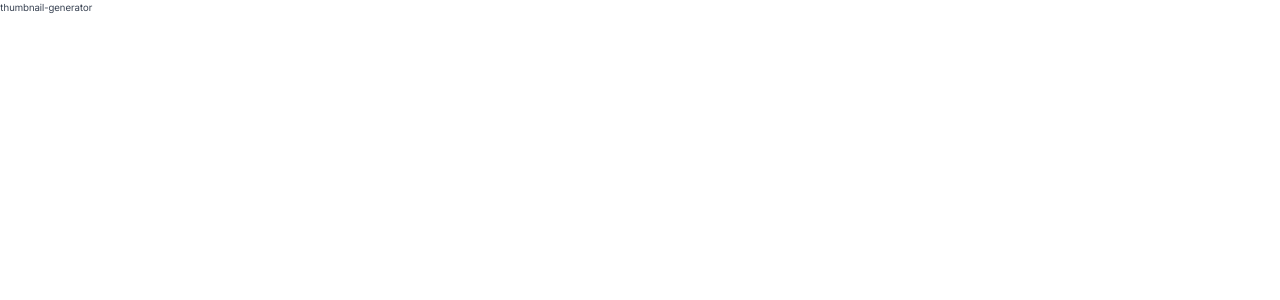
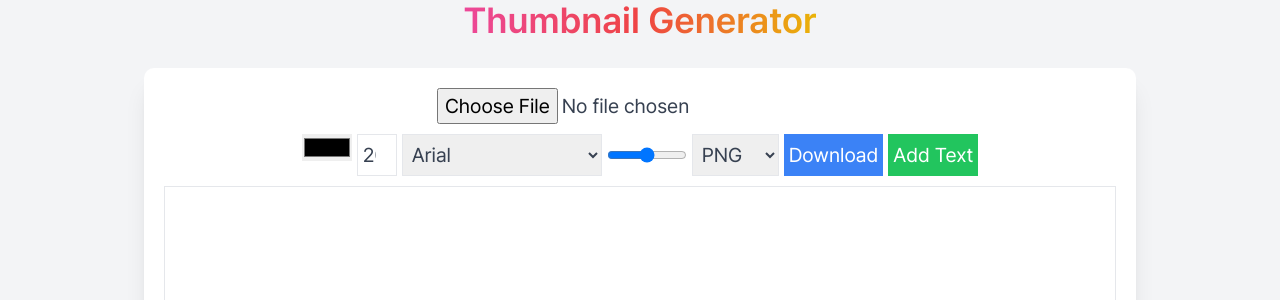
Before and after one commit to DoGeol/DoGeol.github.io, a Next.js app: page /thumbnail-generator in a window 1280 px wide. Shown: the top 300 px of the page. Built offline with nearby package versions, Linux system fonts and the light colour scheme.

Commit message:
feat: 썸네일 제네레이터 페이지 임시 추가

```diff
--- a/next.config.mjs
+++ b/next.config.mjs
@@ -1,7 +1,11 @@
 /** @type {import('next').NextConfig} */
 const nextConfig = {
   reactStrictMode: false,
+  webpack: (config) => {
+    config.externals = [...config.externals, { canvas: 'canvas' }] // required to make Konva & react-konva work
+    return config
+  },
   output: 'export',
-};
+}
 
-export default nextConfig;
+export default nextConfig
--- a/package.json
+++ b/package.json
@@ -12,11 +12,14 @@
     "lint": "next lint"
   },
   "dependencies": {
+    "html2canvas": "^1.4.1",
     "immer": "^10.0.3",
+    "konva": "^9.3.15",
     "next": "14.1.0",
     "next-themes": "^0.2.1",
     "react": "^18",
     "react-dom": "^18",
+    "react-konva": "^18.2.10",
     "zustand": "^4.5.1"
   },
   "devDependencies": {
--- /dev/null
+++ b/src/app/(pages)/(thumbnail-generator)/thumbnail-generator/ImageEditor.tsx
@@ -0,0 +1,243 @@
+import React, { useEffect, useRef, useState } from 'react'
+import { Image as KonvaImage, Layer, Rect, Stage, Text } from 'react-konva'
+import html2canvas from 'html2canvas'
+
+interface TextObject {
+  id: number
+  content: string
+  position: { x: number; y: number }
+  fontSize: number
+  fontColor: string
+  fontFamily: string
+}
+
+const ImageEditor: React.FC = () => {
+  const [image, setImage] = useState<HTMLImageElement | null>(null)
+  const [texts, setTexts] = useState<TextObject[]>([])
+  const [fontSize, setFontSize] = useState<number>(20)
+  const [fontColor, setFontColor] = useState<string>('#000000')
+  const [fontFamily, setFontFamily] = useState<string>('Arial')
+  const [opacity, setOpacity] = useState<number>(0.5)
+  const [isEditingId, setIsEditingId] = useState<number | null>(null)
+  const stageRef = useRef<any>(null)
+  const containerRef = useRef<HTMLDivElement>(null)
+  const editableDivRef = useRef<HTMLDivElement>(null) // Reference for the editable div
+  const [fileFormat, setFileFormat] = useState<string>('png')
+
+  const handleImageUpload = (event: React.ChangeEvent<HTMLInputElement>) => {
+    if (event.target.files && event.target.files[0]) {
+      const img = new Image()
+      img.src = URL.createObjectURL(event.target.files[0])
+      img.onload = () => {
+        setImage(img)
+      }
+    }
+  }
+
+  const handleTextDragEnd = (e: any, id: number) => {
+    const newPos = e.target.position()
+    setTexts((prevTexts) =>
+      prevTexts.map((text) =>
+        text.id === id ? { ...text, position: { x: newPos.x, y: newPos.y } } : text,
+      ),
+    )
+  }
+
+  const downloadImage = async () => {
+    if (stageRef.current) {
+      const canvas = await html2canvas(stageRef.current.container())
+      const link = document.createElement('a')
+      link.href = canvas.toDataURL(`image/${fileFormat}`) // 선택한 형식에 따라 데이터 URL 생성
+      link.download = `edited-image.${fileFormat}` // 파일 이름
+      link.click()
+    }
+  }
+
+  const addText = () => {
+    const newText: TextObject = {
+      id: Date.now(),
+      content: 'New Text',
+      position: { x: 100, y: 100 },
+      fontSize,
+      fontColor,
+      fontFamily,
+    }
+    setTexts((prev) => [...prev, newText])
+  }
+
+  const handleTextClick = (id: number) => {
+    setIsEditingId(id)
+    setTimeout(() => {
+      editableDivRef.current?.focus() // Focus the editable div when editing starts
+    }, 0)
+  }
+
+  const handleBlur = () => {
+    if (isEditingId !== null && editableDivRef.current) {
+      setTexts((prevTexts) =>
+        prevTexts.map((text) =>
+          text.id === isEditingId
+            ? { ...text, content: editableDivRef?.current?.innerText || '' }
+            : text,
+        ),
+      )
+    }
+    setIsEditingId(null)
+  }
+
+  const handleKeyDown = (e: React.KeyboardEvent<HTMLDivElement>) => {
+    if (e.key === 'Enter') {
+      e.preventDefault() // 기본 Enter 동작 방지
+      const selection = window.getSelection()
+      const range = selection?.getRangeAt(0)
+
+      if (range) {
+        const br = document.createElement('br')
+        range.insertNode(br) // <br> 요소를 현재 커서 위치에 삽입
+        range.setStartAfter(br) // 커서를 <br> 다음으로 이동
+        range.collapse(true)
+        selection?.removeAllRanges()
+        selection?.addRange(range) // 커서 위치 업데이트
+      }
+    }
+  }
+
+  const handleFontColorChange = (newColor: string) => {
+    setFontColor(newColor)
+    setTexts((prevTexts) => prevTexts.map((text) => ({ ...text, fontColor: newColor })))
+  }
+
+  useEffect(() => {
+    const handleResize = () => {
+      if (containerRef.current) {
+        const width = containerRef.current.offsetWidth
+        const height = containerRef.current.offsetHeight
+        stageRef.current.width(width)
+        stageRef.current.height(height)
+      }
+    }
+
+    window.addEventListener('resize', handleResize)
+    handleResize() // Set initial size
+
+    return () => {
+      window.removeEventListener('resize', handleResize)
+    }
+  }, [])
+
+  return (
+    <div className="flex flex-col items-center">
+      <input type="file" accept="image/*" onChange={handleImageUpload} />
+      <div className="mt-4 flex space-x-2">
+        <input
+          type="color"
+          value={fontColor}
+          onChange={(e) => handleFontColorChange(e.target.value)}
+        />
+
+        <input
+          type="number"
+          value={fontSize}
+          onChange={(e) => setFontSize(Number(e.target.value))}
+          className="w-16 border p-2"
+          placeholder="Font size"
+        />
+        <select
+          value={fontFamily}
+          onChange={(e) => setFontFamily(e.target.value)}
+          className="border p-2"
+        >
+          <option value="Arial">Arial</option>
+          <option value="Courier New">Courier New</option>
+          <option value="Georgia">Georgia</option>
+          <option value="Times New Roman">Times New Roman</option>
+          <option value="Verdana">Verdana</option>
+        </select>
+        <input
+          type="range"
+          min="0"
+          max="1"
+          step="0.1"
+          value={opacity}
+          onChange={(e) => setOpacity(Number(e.target.value))}
+          className="w-32"
+        />
+        <select
+          value={fileFormat}
+          onChange={(e) => setFileFormat(e.target.value)}
+          className="border p-2"
+        >
+          <option value="png">PNG</option>
+          <option value="jpeg">JPEG</option>
+          <option value="webp">WEBP</option>
+        </select>
+        <button onClick={downloadImage} className="bg-blue-500 p-2 text-white">
+          Download
+        </button>
+        <button onClick={addText} className="bg-green-500 p-2 text-white">
+          Add Text
+        </button>
+      </div>
+      <div className="relative mt-4 w-full border" ref={containerRef} style={{ height: '600px' }}>
+        <Stage ref={stageRef} width={800} height={600}>
+          <Layer>
+            {image && (
+              <>
+                <KonvaImage image={image} width={800} height={600} />
+                {/* Dimming effect */}
+                <Rect x={0} y={0} width={800} height={600} fill="black" opacity={opacity} />
+                {texts.map((text) => (
+                  <React.Fragment key={text.id}>
+                    {isEditingId !== text.id && ( // Only render text when not editing
+                      <Text
+                        text={text.content}
+                        fontSize={text.fontSize}
+                        fill={text.fontColor}
+                        fontFamily={text.fontFamily}
+                        x={text.position.x}
+                        y={text.position.y}
+                        draggable
+                        onDragEnd={(e) => handleTextDragEnd(e, text.id)}
+                        onClick={() => handleTextClick(text.id)} // Enable text editing on click
+                      />
+                    )}
+                  </React.Fragment>
+                ))}
+              </>
+            )}
+          </Layer>
+        </Stage>
+        {/* Content editable div for inline text editing */}
+        {isEditingId !== null && (
+          <div
+            ref={editableDivRef} // Reference for the editable div
+            contentEditable
+            className="absolute left-0 border border-gray-300 p-1"
+            style={{
+              left: texts.find((t) => t.id === isEditingId)?.position.x || 0,
+              top: texts.find((t) => t.id === isEditingId)?.position.y || 0,
+              fontSize: fontSize,
+              color: fontColor,
+              fontFamily: fontFamily,
+              minWidth: '50px', // Minimum width to start editing
+              textAlign: 'left', // Left alignment
+              whiteSpace: 'pre-wrap', // Preserve whitespace and enable wrapping
+              overflowWrap: 'break-word', // Break long words onto the next line
+              zIndex: 1, // Ensure it appears above other elements
+              backgroundColor: 'rgba(255, 255, 255, 0)', // Transparent background
+              height: 'auto', // Allow height to grow with text
+              minHeight: '20px', // Minimum height for visibility
+            }}
+            onBlur={handleBlur}
+            onKeyDown={handleKeyDown}
+            suppressContentEditableWarning={true} // Prevent React warning for editable div
+          >
+            {texts.find((t) => t.id === isEditingId)?.content}
+          </div>
+        )}
+      </div>
+    </div>
+  )
+}
+
+export default ImageEditor
--- /dev/null
+++ b/src/app/(pages)/(thumbnail-generator)/thumbnail-generator/page.client.tsx
@@ -0,0 +1,32 @@
+'use client'
+
+import dynamic from 'next/dynamic'
+
+const ImageEditor = dynamic(() => import('./ImageEditor'), {
+  ssr: false,
+})
+
+export default function PageClient() {
+  return (
+    <main
+      className={
+        'flex h-screen w-screen flex-col items-center justify-center overflow-auto bg-gray-100 px-[20px]'
+      }
+    >
+      <h1 className="mb-[2.0rem] shrink-0 bg-gradient-to-r from-pink-500 via-red-500 to-yellow-500 bg-clip-text text-title font-semibold text-transparent">
+        Thumbnail Generator
+      </h1>
+
+      {/* 컨텐츠 영역 */}
+      <div
+        className={
+          'w-full rounded-2xl bg-white text-center text-sub-title shadow-xl mo:max-w-[80%]'
+        }
+      >
+        <div className={'space-y-[2.0rem] p-[2.0rem]'}>
+          <ImageEditor />
+        </div>
+      </div>
+    </main>
+  )
+}
--- a/src/app/(pages)/(thumbnail-generator)/thumbnail-generator/page.tsx
+++ b/src/app/(pages)/(thumbnail-generator)/thumbnail-generator/page.tsx
@@ -1,3 +1,5 @@
+import PageClient from '@/app/(pages)/(thumbnail-generator)/thumbnail-generator/page.client'
+
 export default function Page() {
-  return <div>thumbnail-generator</div>
+  return <PageClient />
 }
```
Also changed, not shown: 1 other file (tests, documents, lock files or other folders).
